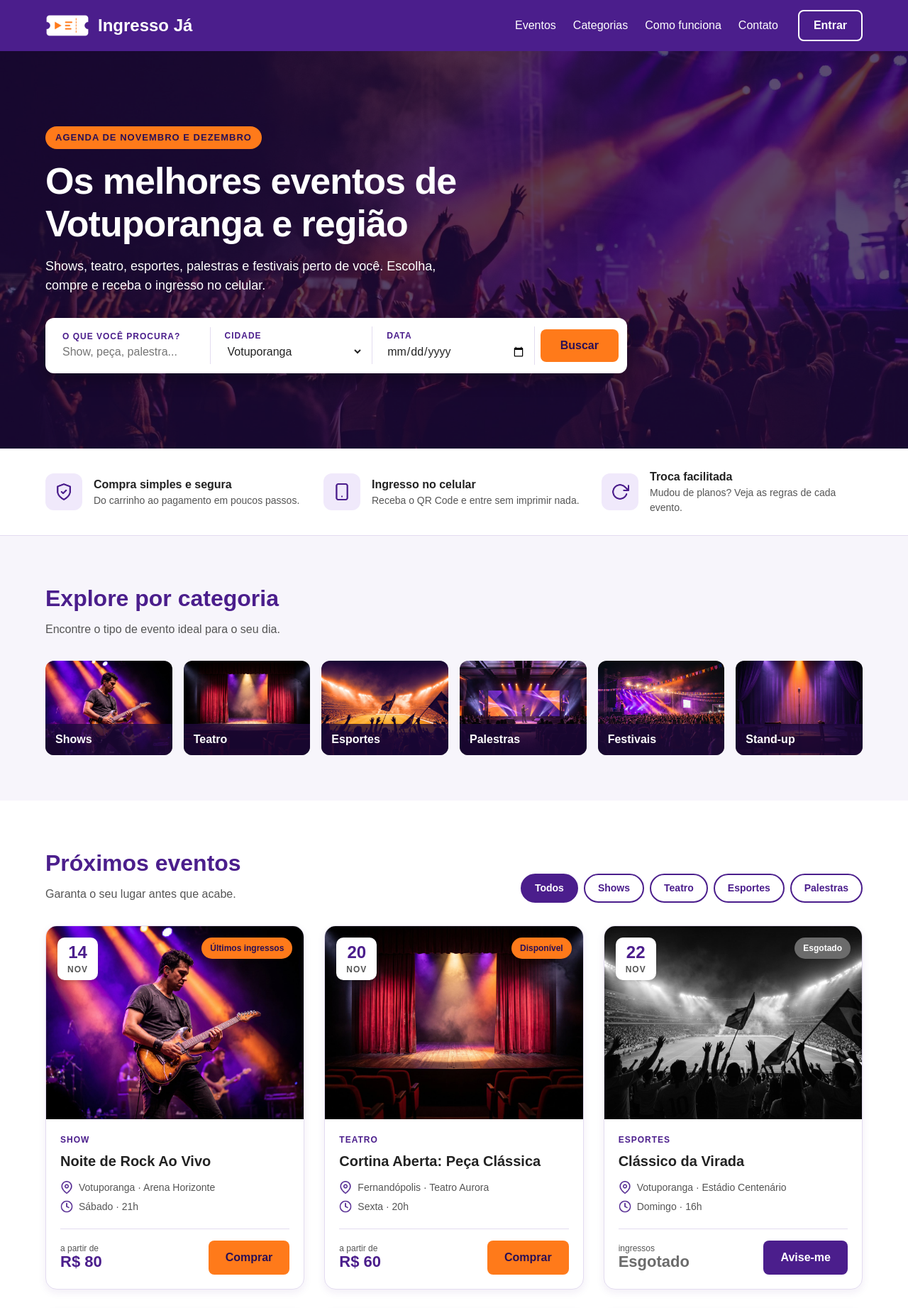
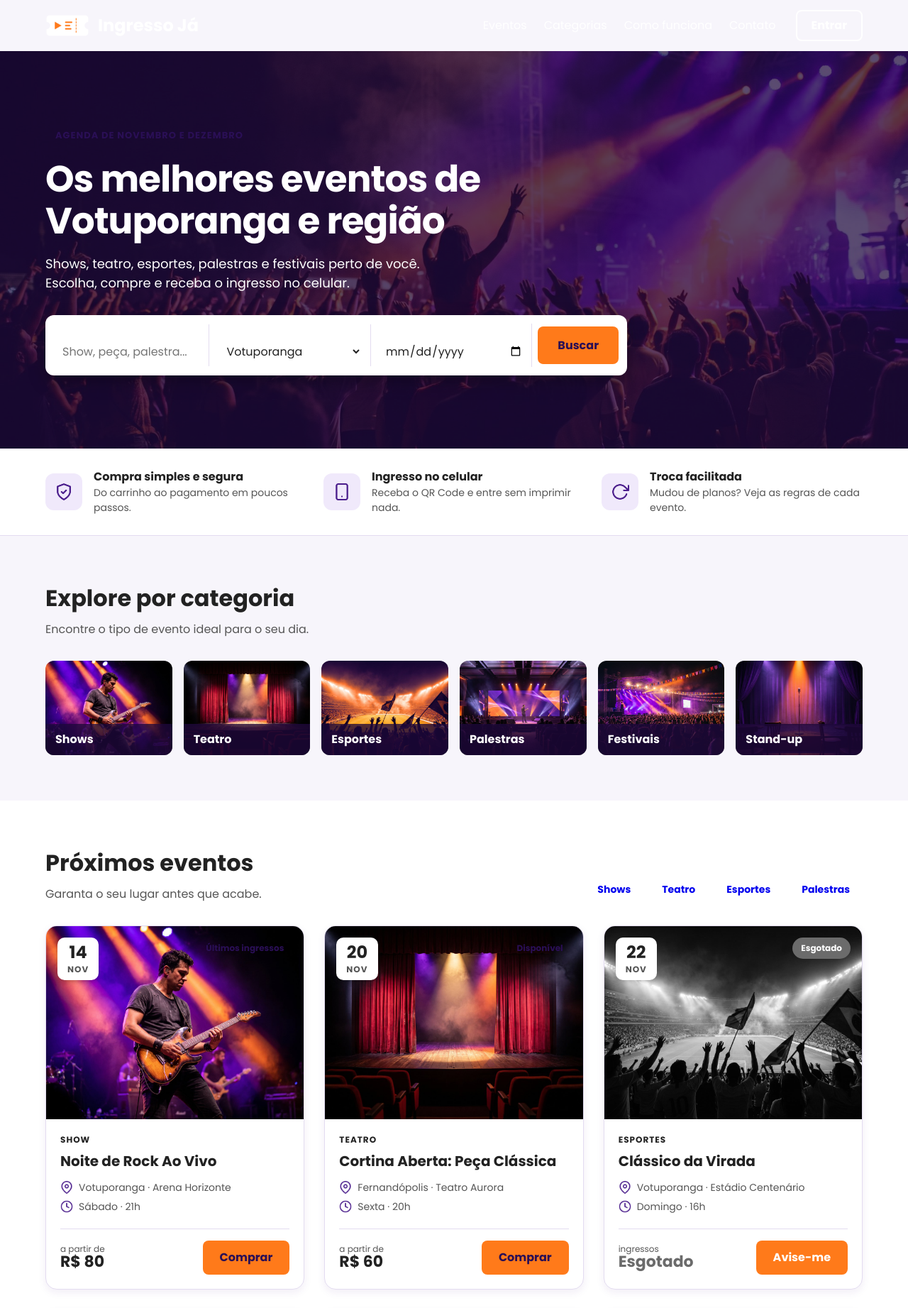
Before and after one commit to izabella-del/INgresso-ja, a plain HTML site: page index.html in a window 1280 px wide. Shown: the top 1843 px of the page at 71% size. Drawn offline with Linux system fonts and the light colour scheme.

Commit message:
Projeto pronto

```diff
--- a/index.html
+++ b/index.html
@@ -10,6 +10,9 @@
   <title>Ingresso Já — Os melhores eventos de Votuporanga e região</title>
   <!-- Ícone da aba, título da aba e ligação com o arquivo de estilos -->
   <link rel="icon" href="img/icone-ingresso.png" type="image/png">
+  <link rel="preconnect" href="https://fonts.googleapis.com">
+<link rel="preconnect" href="https://fonts.gstatic.com" crossorigin>
+<link href="https://fonts.googleapis.com/css2?family=Poppins:wght@400;600;700&display=swap" rel="stylesheet">
   <link rel="stylesheet" href="style.css">
 </head>
 <body id="topo">
--- a/style.css
+++ b/style.css
@@ -4,6 +4,13 @@
    Os conceitos da aula ainda NÃO aparecem de propósito:
    cores em hexadecimal, tamanhos em px, fonte Arial e nenhuma animação.
    A responsividade (media queries) fica no fim deste arquivo e não faz parte da aula. */
+
+/*Variaveis*/
+:root {
+  --cor-primaria: #4b1e8c;
+  --cor-destaque: #ff7a1a;
+  --fonte-base: "Poppins", Arial, sans-serif;
+}
 
 /* RESET: zera as margens e o espaçamento padrão do navegador.
    box-sizing: border-box faz width e height já contarem o padding e a borda (o box model fica previsível). */
@@ -16,7 +23,7 @@
 /* CORPO DA PÁGINA: fonte, cor de fundo e cor do texto que todos os elementos herdam.
    line-height é a altura da linha (1.5 = uma vez e meia o tamanho da fonte). */
 body {
-  font-family: Arial, sans-serif;
+  font-family:var(--fonte-base);
   background-color: #f7f5fb;
   color: #222222;
   line-height: 1.5;
@@ -52,7 +59,7 @@ ol {
   left: 16px;
   z-index: 10;
   background-color: #ffffff;
-  color: #4B1E8C;
+  color: var(--cor-primaria);
   font-weight: bold;
   padding: 10px 18px;
   border-radius: 8px;
@@ -67,14 +74,14 @@ ol {
    inline-block permite usar padding e largura, mantendo o botão do tamanho do texto. */
 .botao {
   display: inline-block;
-  background-color: #FF7A1A;
+  background-color:var(--cor-destaque);
   color: #2a0f55;
   padding: 12px 24px;
   border-radius: 8px;
   border: none;
   text-decoration: none;
   text-align: center;
-  font-family: Arial, sans-serif;
+  font-family:var(--fonte-base);
   font-size: 16px;
   font-weight: bold;
   cursor: pointer;
@@ -90,13 +97,13 @@ ol {
 
 /* VARIAÇÃO: botão roxo (usado no Avise-me e na newsletter). */
 .botao-secundario {
-  background-color: #4B1E8C;
+  background-color: var (--cor-primaria);
   color: #ffffff;
 }
 
 /* CABEÇALHO: faixa roxa no topo. box-shadow cria a sombra: deslocamento horizontal, vertical, desfoque e cor. */
 .cabecalho {
-  background-color: #4B1E8C;
+  background-color: var (--cor-primaria);
   padding: 14px 0;
   box-shadow: 0 2px 8px rgba(0, 0, 0, 0.25);
 }
@@ -149,7 +156,7 @@ ol {
   position: relative;
   display: flex;
   align-items: center;
-  min-height: 560px;
+  min-height: 70vh; /*70% da altur da janela*/
   background-image: url("img/hero.jpeg");
   background-size: cover;
   background-position: center;
@@ -183,7 +190,7 @@ ol {
 /* ETIQUETA laranja. text-transform deixa o texto em maiúsculas e letter-spacing espaça as letras. */
 .hero-tag {
   display: inline-block;
-  background-color: #FF7A1A;
+  background-color: var (--cor-destaque);
   color: #2a0f55;
   font-size: 13px;
   font-weight: bold;
@@ -196,7 +203,7 @@ ol {
 
 /* TÍTULO PRINCIPAL: letter-spacing negativo aproxima as letras, o que fica melhor em títulos grandes. */
 .hero-texto h1 {
-  font-size: 52px;
+  font-size: 3.23rem;
   line-height: 1.15;
   letter-spacing: -1px;
   margin-bottom: 16px;
@@ -232,7 +239,7 @@ ol {
 .campo span {
   font-size: 12px;
   font-weight: bold;
-  color: #4B1E8C;
+  color: var (--cor-primaria);
   text-transform: uppercase;
   letter-spacing: 1px;
 }
@@ -244,7 +251,7 @@ ol {
   border: none;
   background-color: transparent;
   color: #222222;
-  font-family: Arial, sans-serif;
+ font-family: var(--fonte-base);
   font-size: 16px;
   padding: 4px 0;
 }
@@ -315,7 +322,7 @@ ol {
 
 .titulo-secao h2 {
   font-size: 32px;
-  color: #4B1E8C;
+  color: var (--cor-primaria);
   margin-bottom: 8px;
 }
 
@@ -387,16 +394,16 @@ ol {
 .filtros a {
   display: block;
   padding: 8px 18px;
-  border: 2px solid #4B1E8C;
+  border: 2px solid var (--cor-primaria);
   border-radius: 24px;
-  color: #4B1E8C;
+  color: var (--cor-primaria);
   text-decoration: none;
   font-size: 14px;
   font-weight: bold;
 }
 
 .filtros a.ativo {
-  background-color: #4B1E8C;
+  background-color: var (--cor-primaria);
   color: #ffffff;
 }
 
@@ -417,8 +424,25 @@ ol {
   border-radius: 16px;
   overflow: hidden;
   box-shadow: 0 4px 12px rgba(75, 30, 140, 0.08);
+  transition: transform 0.5s ease,
+  box-show 0.5s ease;
 }
 
+.card:hover {
+  transform: translateY(-6px);
+  box-shadow: 0 18px 36px rgba(75, 30, 140, 0.25);
+}
+
+@keyframes subir {
+  from {
+    opacity: 0;
+    transform: translateY(24px);
+  }
+  to {
+    opacity: 0;
+    transform: translateY(0);
+  }
+}
 /* Área da foto: position relative para a data e o selo ficarem sobre ela. */
 .card-imagem {
   position: relative;
@@ -446,7 +470,7 @@ ol {
 .data strong {
   display: block;
   font-size: 24px;
-  color: #4B1E8C;
+  color: var (--cor-primaria);
 }
 
 .data span {
@@ -461,7 +485,7 @@ ol {
   position: absolute;
   top: 16px;
   right: 16px;
-  background-color: #FF7A1A;
+  background-color: var (--cor-destaque);
   color: #2a0f55;
   font-size: 12px;
   font-weight: bold;
@@ -489,7 +513,7 @@ ol {
 .categoria-evento {
   font-size: 12px;
   font-weight: bold;
-  color: #4B1E8C;
+  color: var (--cor-primaria);
   text-transform: uppercase;
   letter-spacing: 1px;
   margin-bottom: 6px;
@@ -533,7 +557,7 @@ ol {
 .preco {
   font-size: 22px;
   font-weight: bold;
-  color: #4B1E8C;
+  color: var (--cor-primaria);
   line-height: 1.1;
 }
 
@@ -568,7 +592,7 @@ ol {
   grid-template-columns: 1fr 1fr;
   border-radius: 20px;
   overflow: hidden;
-  background-color: #4B1E8C;
+background-color: var(--cor-primaria);
   box-shadow: 0 12px 32px rgba(42, 15, 85, 0.35);
 }
 
@@ -654,7 +678,7 @@ ol {
   height: 56px;
   margin: 0 auto 16px;
   border-radius: 50%;
-  background-color: #4B1E8C;
+  background-color: var (--cor-primaria);
   color: #ffffff;
   font-size: 24px;
   font-weight: bold;
@@ -673,7 +697,7 @@ ol {
 
 /* NEWSLETTER: faixa laranja com chamada e formulário de e-mail. */
 .newsletter {
-  background-color: #FF7A1A;
+  background-color: var (--cor-destaque);
   padding: 48px 0;
 }
 
@@ -709,7 +733,7 @@ ol {
   padding: 14px 16px;
   border: none;
   border-radius: 8px;
-  font-family: Arial, sans-serif;
+ font-family: var(--fonte-base);
   font-size: 16px;
 }
 
```
